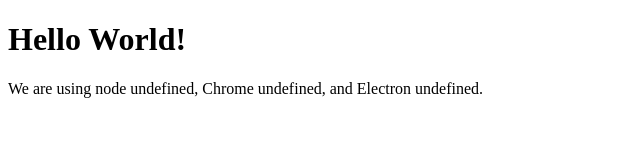
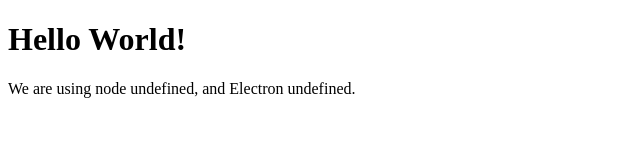
Before and after one commit to cheesits456/BitJanitor, an Electron app: page render/index.html in a window 800 px wide. Shown: the whole page, without its empty margins (0-640 px from the left). Drawn offline with Linux system fonts and the light colour scheme.

Commit message:
Update index.html

```diff
--- a/render/index.html
+++ b/render/index.html
@@ -9,7 +9,6 @@
   <body>
     <h1>Hello World!</h1>
     We are using node <script>document.write(process.versions.node)</script>,
-    Chrome <script>document.write(process.versions.chrome)</script>,
     and Electron <script>document.write(process.versions.electron)</script>.
   </body>
 </html>
```
